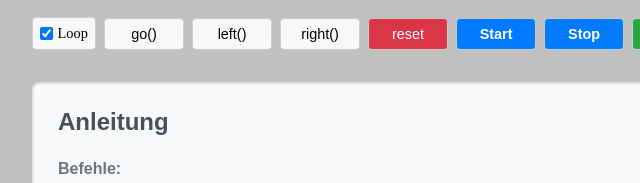
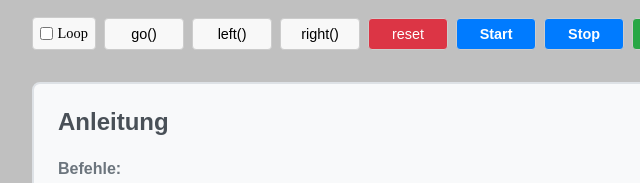
Before and after one commit to NoNotNow/Iaufer, a website with bundled scripts: page index.html in a window 1280 px wide. Shown: the part 575-758 px from the top of the page, 8-648 px from the left. Built offline with nearby package versions, Linux system fonts and the light colour scheme.

Commit message:
Make loop button off by default and less prominent

```diff
--- a/index.html
+++ b/index.html
@@ -39,7 +39,7 @@
           </div>
           <div class="buttons">
             <label class="loop-control">
-              <input type="checkbox" id="loopCheckbox" checked>
+              <input type="checkbox" id="loopCheckbox">
               Loop
             </label>
             <button class="move" id="goButton">
```
